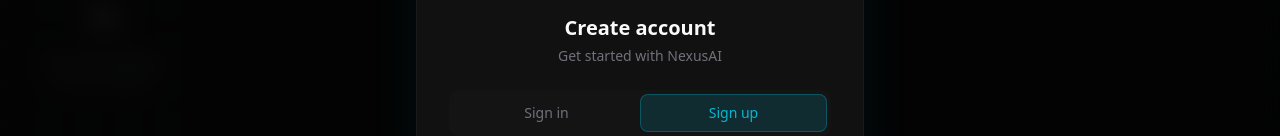
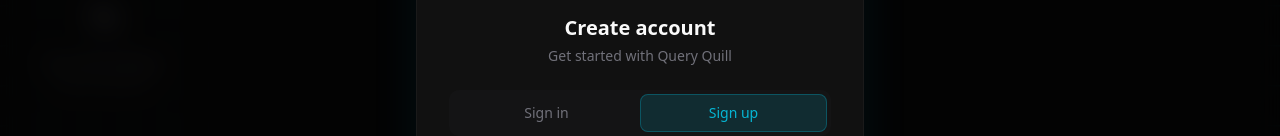
Before and after one commit to Ripunjay42/Ai_assistant, a React (Vite) app in the folder frontend/: page / in a window 1280 px wide. Both pictures are taken after a click on the button "Get Started". Shown: the part 163-299 px from the top of the page. Built offline with nearby package versions, Linux system fonts and the light colour scheme.

Commit message:
fix: update text in AuthModal and comment out feature cards in ChatWindow

```diff
--- a/frontend/src/components/auth/AuthModal.jsx
+++ b/frontend/src/components/auth/AuthModal.jsx
@@ -92,7 +92,7 @@
           <p className="text-sm text-muted-foreground mt-1">
             {authModalTab === "login"
               ? "Sign in to continue"
-              : "Get started with NexusAI"}
+              : "Get started with Query Quill"}
           </p>
         </div>
 
--- a/frontend/src/components/chat/ChatWindow.jsx
+++ b/frontend/src/components/chat/ChatWindow.jsx
@@ -32,7 +32,7 @@
           </p>
 
           {/* Feature cards */}
-          <div className="grid grid-cols-2 gap-3 mb-8">
+          {/* <div className="grid grid-cols-2 gap-3 mb-8">
             <div className="p-3 bg-primary/10 hover:bg-primary/20 text-primary border border-primary/30 rounded-lg text-left">
               <Search className="w-5 h-5 text-primary mb-2" />
               <h3 className="font-medium text-sm">Smart Search</h3>
@@ -43,7 +43,7 @@
               <h3 className="font-medium text-sm">Document Q&A</h3>
               <p className="text-xs text-muted-foreground">Query your files</p>
             </div>
-          </div>
+          </div> */}
 
           {/* CTA Button */}
           <Button
```
